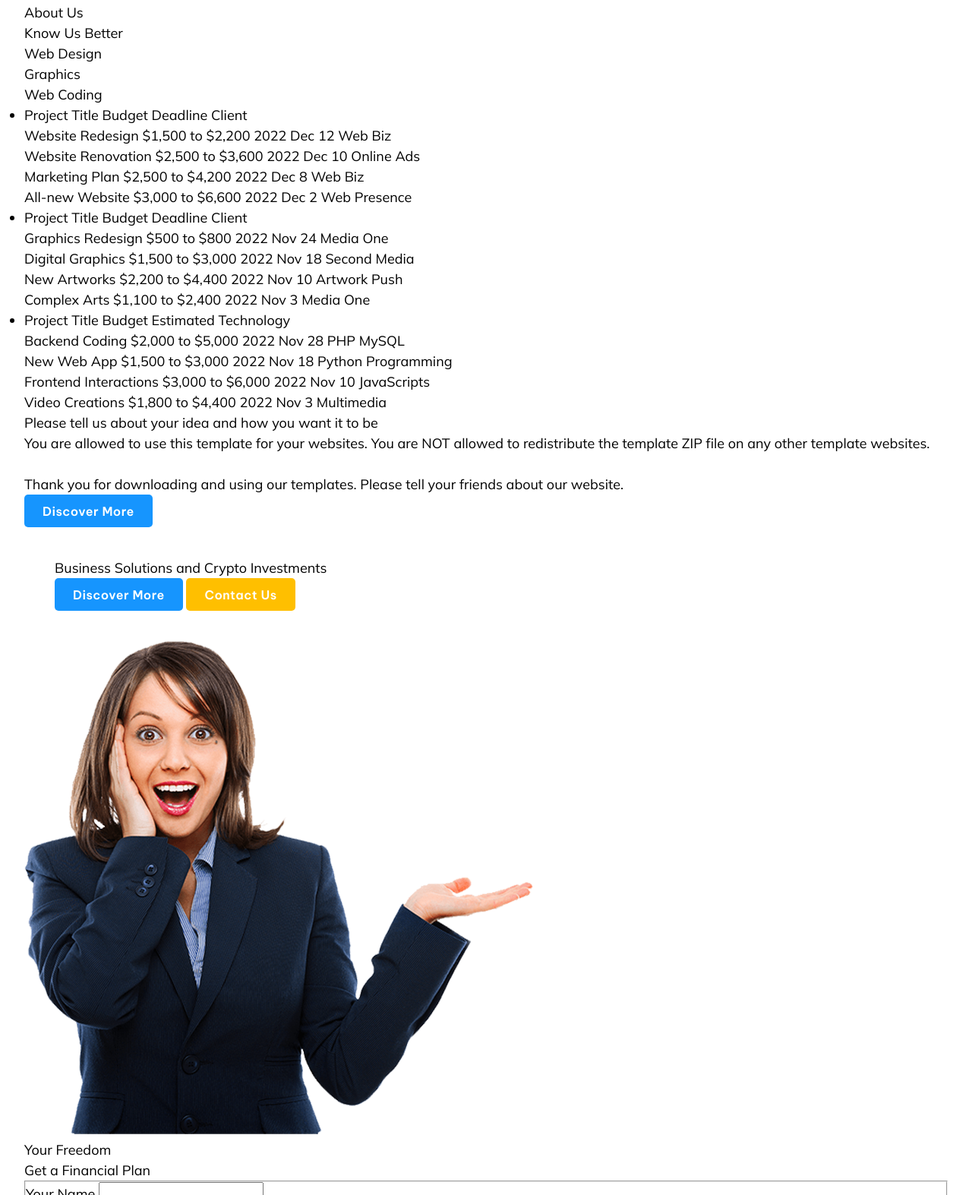
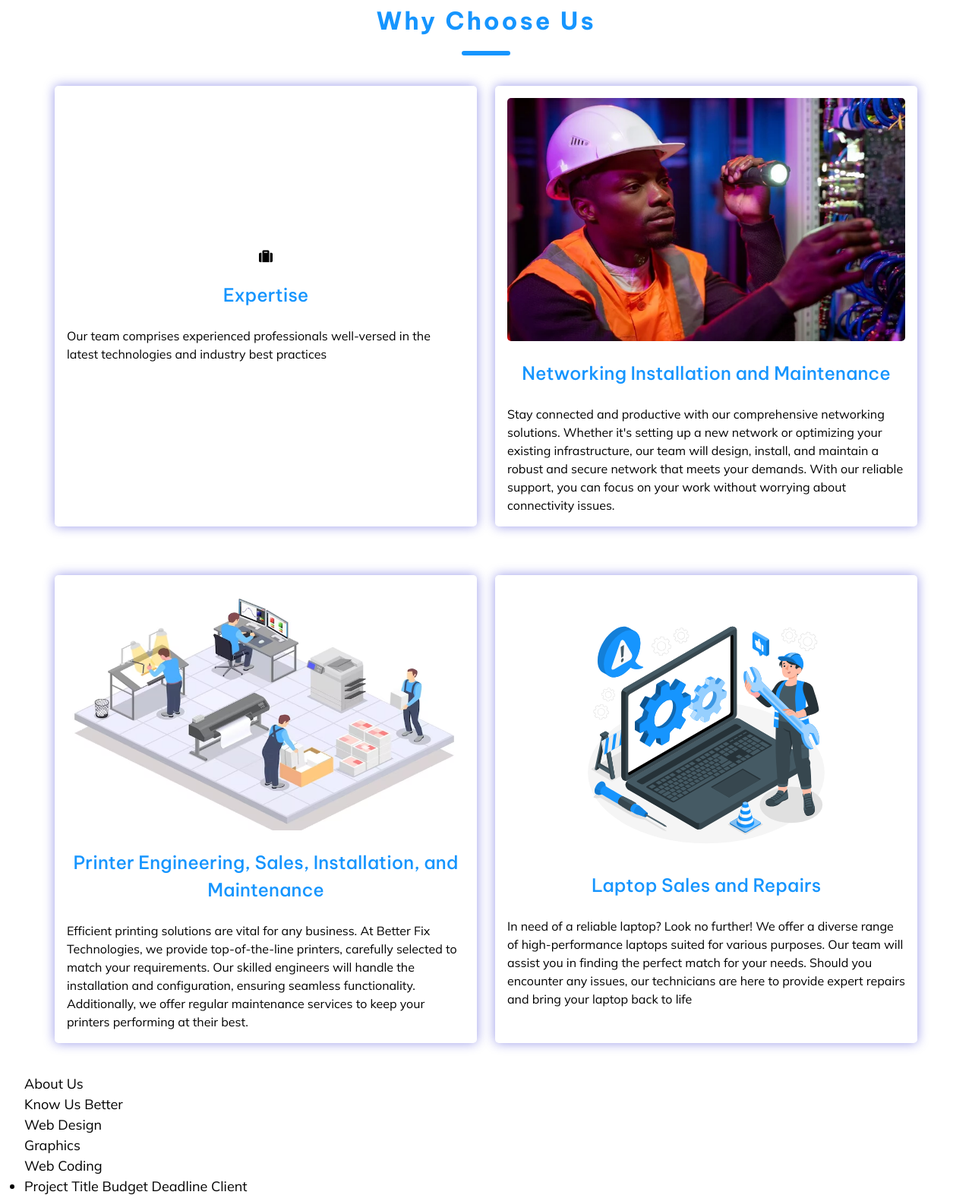
Before and after one commit to Coast-Information-Technology/betterfixtechnologies, a plain HTML site: page index.html in a window 1280 px wide. Shown: the part 2216-3789 px from the top of the page at 76% size. Drawn offline with nearby package versions, Linux system fonts and the light colour scheme; files whose address does not match are found by name.

```diff
--- a/assets/css/style.css
+++ b/assets/css/style.css
@@ -549,18 +549,18 @@
 ---------------------------------------------
 */
 
-.services .service-item {
+.service-item {
   border-radius: 5px;
   padding: 1rem;
   box-shadow: 0px 0px 15px var(--clr-wrapper);
   margin-top: 2.5rem;
 }
-.services .service-item img {
+.service-item img {
   height: 20rem;
   border-radius: 5px;
   width: 100%;
 }
-.services .service-item:hover img {
+.service-item:hover img {
   transition: all 0.5s;
 }
 
--- a/index.html
+++ b/index.html
@@ -25,7 +25,8 @@
     <link rel="stylesheet" href="assets/css/animate.css">
     <link rel="stylesheet" href="https://unpkg.com/swiper@7/swiper-bundle.min.css">
     <link href="https://cdnjs.cloudflare.com/ajax/libs/font-awesome/5.13.0/css/all.min.css" rel="stylesheet">
-
+<script async src="https://pagead2.googlesyndication.com/pagead/js/adsbygoogle.js?client=ca-pub-6816805905648080"
+     crossorigin="anonymous"></script>
 
   </head>
 
@@ -196,6 +197,50 @@
     </div>
   </section>
   <!-- *****Our Services Section End ***** -->
+
+  <!-- *****Why Choose Us Section ***** -->
+  <section class="section | why-choose-us" id="services">
+    <h2 class="secondary-heading text-color-primary"> Why Choose Us</h2>
+    <div class="div-dec" aria-hidden="true"></div>
+    <div class="container fluid-flex">
+      <div class="service-item flex-column-justify-center">
+        <i class="fas fa-suitcase" aria-hidden="true"></i>
+        <h3 class="tertiary-heading">Expertise</h3>
+        <p class="body">Our team comprises experienced professionals well-versed in the latest technologies and industry best practices</p>
+      </div>
+      <div class="service-item flex-column-justify-center">
+        <img
+            aria-hidden="true"
+            class="networking service"
+            src="./assets/images/networking_service.webp"
+            alt="networking service"
+          />
+        <h3 class="tertiary-heading">Networking Installation and Maintenance</h3>
+        <p class="body">Stay connected and productive with our comprehensive networking solutions. Whether it's setting up a new network or optimizing your existing infrastructure, our team will design, install, and maintain a robust and secure network that meets your demands. With our reliable support, you can focus on your work without worrying about connectivity issues.</p>
+      </div>
+      <div class="service-item flex-column-justify-center">
+        <img
+            aria-hidden="true"
+            class="printer service"
+            src="./assets/images/printer_services.webp"
+            alt="printer service"
+          />
+        <h3 class="tertiary-heading">Printer Engineering, Sales, Installation, and Maintenance</h3>
+        <p class="body">Efficient printing solutions are vital for any business. At Better Fix Technologies, we provide top-of-the-line printers, carefully selected to match your requirements. Our skilled engineers will handle the installation and configuration, ensuring seamless functionality. Additionally, we offer regular maintenance services to keep your printers performing at their best.</p>
+      </div>
+      <div class="service-item flex-column-justify-center">
+        <img
+            aria-hidden="true"
+            class="laptop service"
+            src="./assets/images/laptop_service.svg"
+            alt="laptop service"
+          />
+        <h3 class="tertiary-heading">Laptop Sales and Repairs</h3>
+        <p class="body">In need of a reliable laptop? Look no further! We offer a diverse range of high-performance laptops suited for various purposes. Our team will assist you in finding the perfect match for your needs. Should you encounter any issues, our technicians are here to provide expert repairs and bring your laptop back to life</p>
+      </div>
+    </div>
+  </section>
+  <!-- *****Why Choose Us Section End ***** -->
 
   <!-- ***** About Us Section ***** -->
   <section class="about-us" id="about">
@@ -482,6 +527,7 @@
         <div class="col-lg-2 col-sm-4 col-6">
           <div class="item">
             <img src="assets/images/client-01.png" alt="">
+
           </div>
         </div>
         <div class="col-lg-2 col-sm-4 col-6">
@@ -510,6 +556,8 @@
     </div>
   </footer>
 
+
+
   <!-- Scripts -->
   <!-- Bootstrap core JavaScript -->
     <script src="vendor/jquery/jquery.min.js"></script>
```
